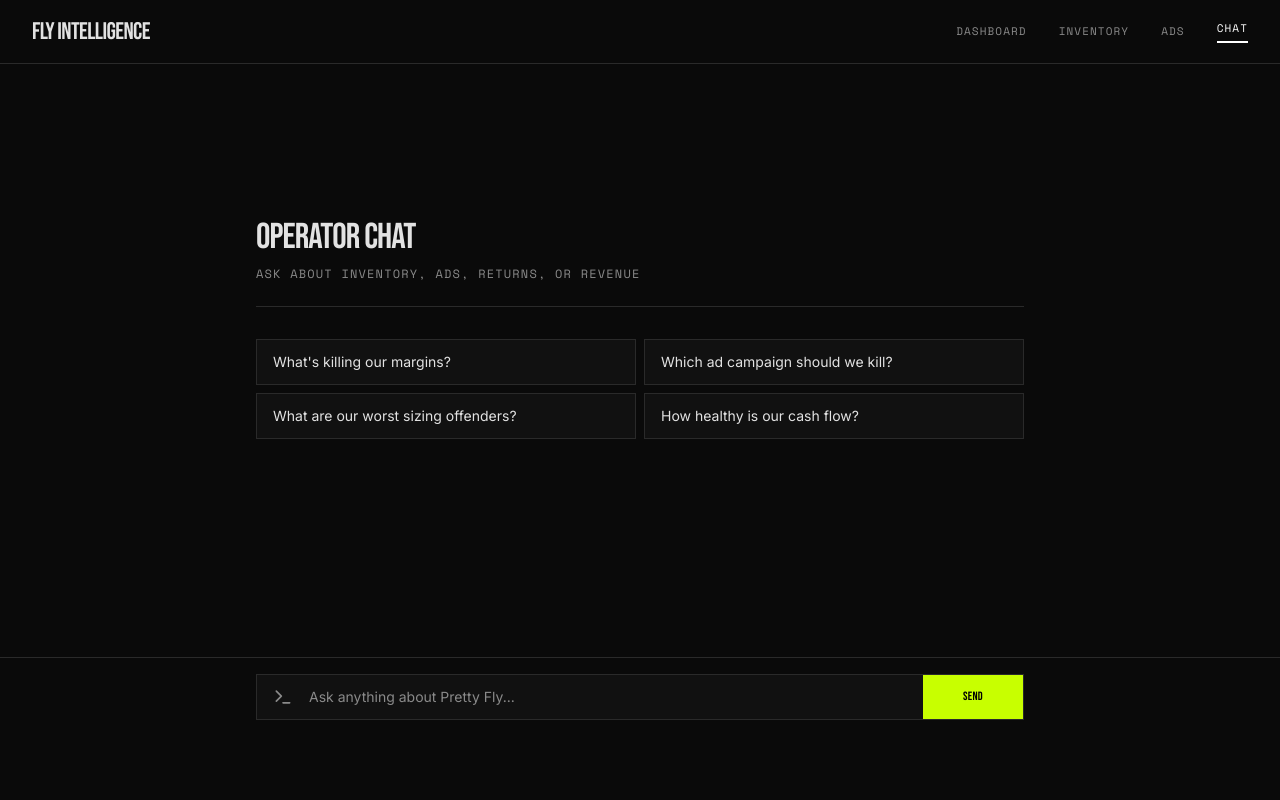
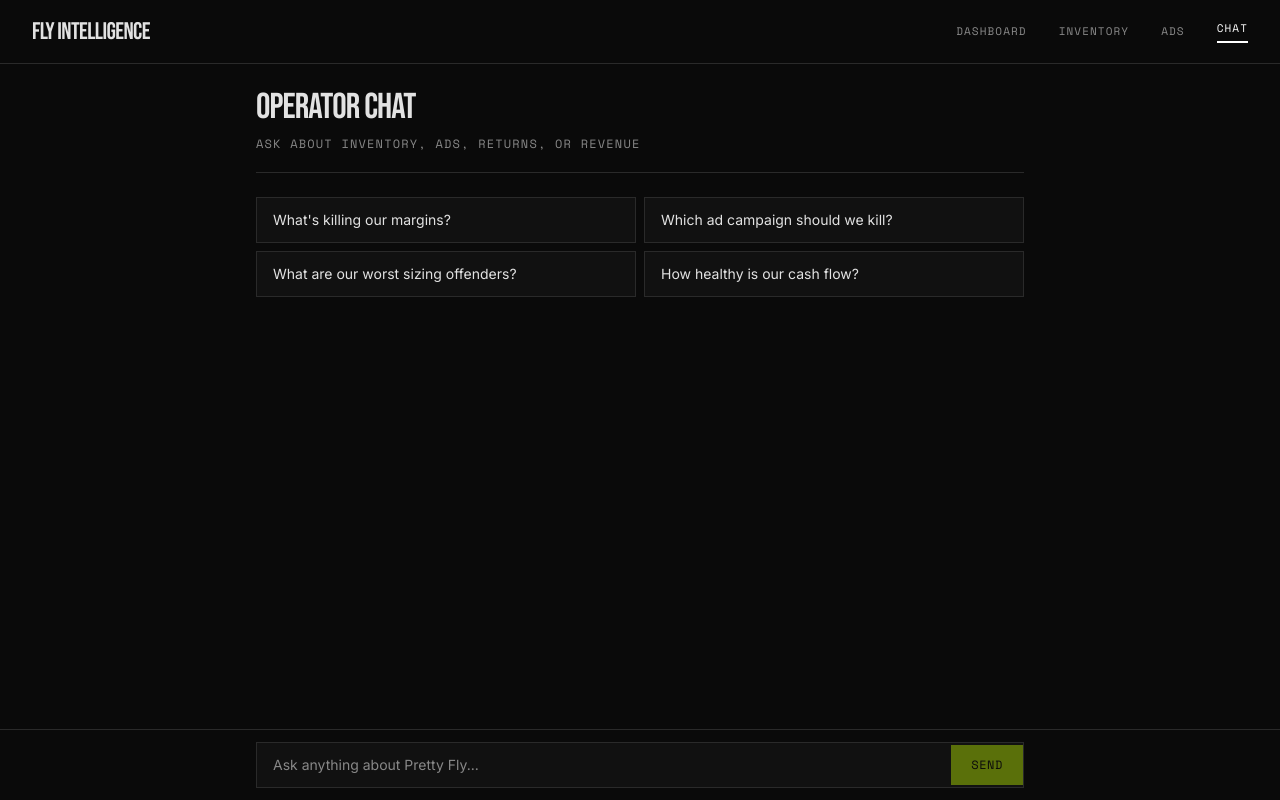
Before and after one commit to Jedidiah5/Wayflyers_Visionaries_Hackathon, a Next.js app: page /chat in a window 1280 px wide. Built offline with nearby package versions, Linux system fonts and the light colour scheme.

Commit message:
Refactored chat API integration by simplifying model selection logic and enhancing error handling. Updated system prompt for brevity and clarity. Improved chat interface with new message handling and user suggestions, ensuring a more intuitive user experience.

```diff
--- /dev/null
+++ b/src/app/chat/layout.tsx
@@ -0,0 +1,11 @@
+export default function ChatLayout({
+  children,
+}: {
+  children: React.ReactNode;
+}) {
+  return (
+    <div className="fixed inset-x-0 bottom-0 top-14 z-30 flex flex-col bg-[#0a0a0a] sm:top-16">
+      {children}
+    </div>
+  );
+}
--- a/src/app/chat/page.tsx
+++ b/src/app/chat/page.tsx
@@ -1,98 +1,250 @@
 "use client";
 
 import { useCallback, useEffect, useRef, useState } from "react";
-import { ChatInterface } from "@/components/ChatInterface";
 import type { ChatMessage } from "@/lib/types";
 
-function generateId() {
+const SUGGESTIONS = [
+  "What's killing our margins?",
+  "Which ad campaign should we kill?",
+  "What are our worst sizing offenders?",
+  "How healthy is our cash flow?",
+];
+
+const NUMBER_RE =
+  /£[\d,]+(?:\.\d+)?|\d[\d,]*(?:\.\d+)?%|\d[\d,]*(?:\.\d+)?x/g;
+
+function uid() {
   return `${Date.now()}-${Math.random().toString(36).slice(2, 9)}`;
+}
+
+function highlightNumbers(text: string) {
+  const parts = text.split(NUMBER_RE);
+  const nums = text.match(NUMBER_RE) ?? [];
+
+  return parts.map((part, i) => (
+    <span key={i}>
+      {part}
+      {nums[i] ? (
+        <span className="font-mono text-[#c8ff00]">{nums[i]}</span>
+      ) : null}
+    </span>
+  ));
+}
+
+function MessageBubble({ message }: { message: ChatMessage }) {
+  const isUser = message.role === "user";
+
+  return (
+    <div className={`flex w-full ${isUser ? "justify-end" : "justify-start"}`}>
+      <div className={`max-w-[88%] sm:max-w-[72%] ${isUser ? "text-right" : ""}`}>
+        <p
+          className={`mb-1.5 font-mono text-[10px] uppercase tracking-widest ${
+            isUser ? "text-[#c8ff00]" : "text-[#888888]"
+          }`}
+        >
+          {isUser ? "You" : "Fly Intelligence"}
+        </p>
+        <div
+          className={`inline-block border px-4 py-3 text-left text-sm leading-relaxed ${
+            isUser
+              ? "border-[#c8ff00]/30 bg-[#1a1a1a] text-[#e2e2e2]"
+              : "border-[#2a2a2a] bg-[#111111] text-[#e2e2e2]"
+          }`}
+        >
+          <span className="whitespace-pre-wrap">
+            {highlightNumbers(message.content)}
+          </span>
+        </div>
+      </div>
+    </div>
+  );
+}
+
+function ThinkingBubble() {
+  return (
+    <div className="flex w-full justify-start">
+      <div>
+        <p className="mb-1.5 font-mono text-[10px] uppercase tracking-widest text-[#888888]">
+          Fly Intelligence
+        </p>
+        <div className="inline-block border border-[#2a2a2a] bg-[#111111] px-4 py-3">
+          <span className="font-mono text-sm text-[#888888]">
+            <span className="animate-blink">...</span>
+          </span>
+        </div>
+      </div>
+    </div>
+  );
 }
 
 export default function ChatPage() {
   const [messages, setMessages] = useState<ChatMessage[]>([]);
-  const [isLoading, setIsLoading] = useState(false);
-  const sendingRef = useRef(false);
+  const [thinking, setThinking] = useState(false);
+  const [input, setInput] = useState("");
+  const scrollRef = useRef<HTMLDivElement>(null);
+  const inputRef = useRef<HTMLInputElement>(null);
+  const busyRef = useRef(false);
 
-  const sendMessage = useCallback(async (content: string) => {
-    const trimmed = content.trim();
-    if (!trimmed || sendingRef.current) return;
+  const scrollToBottom = useCallback(() => {
+    const el = scrollRef.current;
+    if (el) {
+      el.scrollTop = el.scrollHeight;
+    }
+  }, []);
 
-    const userMessage: ChatMessage = {
-      id: generateId(),
+  useEffect(() => {
+    scrollToBottom();
+  }, [messages, thinking, scrollToBottom]);
+
+  const send = useCallback(async (text: string) => {
+    const trimmed = text.trim();
+    if (!trimmed || busyRef.current) return;
+
+    const userMsg: ChatMessage = {
+      id: uid(),
       role: "user",
       content: trimmed,
     };
 
-    let apiMessages: { role: "user" | "assistant"; content: string }[] = [];
+    let history: ChatMessage[] = [];
 
     setMessages((prev) => {
-      apiMessages = [...prev, userMessage].map((m) => ({
-        role: m.role,
-        content: m.content,
-      }));
-      return [...prev, userMessage];
+      history = [...prev, userMsg];
+      return history;
     });
 
-    sendingRef.current = true;
-    setIsLoading(true);
+    setInput("");
+    busyRef.current = true;
+    setThinking(true);
 
     try {
-      const response = await fetch("/api/chat", {
+      const res = await fetch("/api/chat", {
         method: "POST",
         headers: { "Content-Type": "application/json" },
-        body: JSON.stringify({ messages: apiMessages }),
+        body: JSON.stringify({
+          messages: history.map((m) => ({
+            role: m.role,
+            content: m.content,
+          })),
+        }),
       });
 
-      const data = await response.json().catch(() => ({}));
+      const data = await res.json();
 
-      if (!response.ok) {
-        throw new Error(data.error || "Failed to get response");
+      if (!res.ok) {
+        console.error("[chat] API error:", data);
+        throw new Error(data.error ?? `Request failed (${res.status})`);
       }
 
       setMessages((prev) => [
         ...prev,
-        {
-          id: generateId(),
-          role: "assistant",
-          content: data.content,
-        },
+        { id: uid(), role: "assistant", content: data.content },
       ]);
-    } catch (error) {
+    } catch (err) {
+      console.error("[chat] Send failed:", err);
       setMessages((prev) => [
         ...prev,
         {
-          id: generateId(),
+          id: uid(),
           role: "assistant",
           content:
-            error instanceof Error
-              ? error.message
-              : "Something went wrong. Please try again.",
+            err instanceof Error
+              ? err.message
+              : "Request failed. Check the terminal for details.",
         },
       ]);
     } finally {
-      sendingRef.current = false;
-      setIsLoading(false);
+      busyRef.current = false;
+      setThinking(false);
+      inputRef.current?.focus();
     }
   }, []);
 
-  const sendMessageRef = useRef(sendMessage);
-  sendMessageRef.current = sendMessage;
+  const sendRef = useRef(send);
+  sendRef.current = send;
 
   useEffect(() => {
     const pending = sessionStorage.getItem("fly-intelligence-pending-message");
     if (pending) {
       sessionStorage.removeItem("fly-intelligence-pending-message");
-      sendMessageRef.current(pending);
+      sendRef.current(pending);
     }
   }, []);
 
+  const onSubmit = (e: React.FormEvent) => {
+    e.preventDefault();
+    send(input);
+  };
+
+  const empty = messages.length === 0 && !thinking;
+
   return (
-    <main className="h-[calc(100dvh-3.5rem)] min-h-0 sm:h-[calc(100dvh-4rem)]">
-      <ChatInterface
-        messages={messages}
-        isLoading={isLoading}
-        onSend={sendMessage}
-      />
-    </main>
+    <div className="flex h-full min-h-0 flex-1 flex-col">
+      {/* Thread */}
+      <div
+        ref={scrollRef}
+        className="min-h-0 flex-1 overflow-y-auto overscroll-contain px-4 py-6 sm:px-8"
+      >
+        <div className="mx-auto max-w-3xl space-y-6">
+          {empty && (
+            <>
+              <header className="border-b border-[#2a2a2a] pb-5">
+                <h1 className="font-display text-3xl uppercase tracking-tight text-[#e2e2e2] sm:text-4xl">
+                  Operator Chat
+                </h1>
+                <p className="mt-2 font-mono text-xs uppercase tracking-widest text-[#888888]">
+                  Ask about inventory, ads, returns, or revenue
+                </p>
+              </header>
+
+              <div className="grid gap-2 sm:grid-cols-2">
+                {SUGGESTIONS.map((q) => (
+                  <button
+                    key={q}
+                    type="button"
+                    onClick={() => send(q)}
+                    className="border border-[#2a2a2a] bg-[#111111] px-4 py-3 text-left text-sm text-[#e2e2e2] transition-colors hover:border-[#c8ff00] hover:text-[#c8ff00]"
+                  >
+                    {q}
+                  </button>
+                ))}
+              </div>
+            </>
+          )}
+
+          {messages.map((m) => (
+            <MessageBubble key={m.id} message={m} />
+          ))}
+
+          {thinking && <ThinkingBubble />}
+        </div>
+      </div>
+
+      {/* Input — always visible at bottom */}
+      <footer className="shrink-0 border-t border-[#2a2a2a] bg-[#0a0a0a] px-4 py-3 pb-[max(0.75rem,env(safe-area-inset-bottom))] sm:px-8">
+        <form
+          onSubmit={onSubmit}
+          className="mx-auto flex max-w-3xl items-center gap-0 border border-[#2a2a2a] bg-[#111111] focus-within:border-[#c8ff00]"
+        >
+          <input
+            ref={inputRef}
+            type="text"
+            value={input}
+            onChange={(e) => setInput(e.target.value)}
+            placeholder="Ask anything about Pretty Fly..."
+            disabled={thinking}
+            autoComplete="off"
+            className="min-w-0 flex-1 bg-transparent px-4 py-3 font-body text-sm text-[#e2e2e2] outline-none placeholder:text-[#888888] disabled:opacity-50"
+          />
+          <button
+            type="submit"
+            disabled={thinking || !input.trim()}
+            className="shrink-0 bg-[#c8ff00] px-5 py-3 font-mono text-xs font-medium uppercase tracking-wider text-black transition-opacity hover:opacity-90 disabled:cursor-not-allowed disabled:opacity-40"
+          >
+            Send
+          </button>
+        </form>
+      </footer>
+    </div>
   );
 }
--- a/src/lib/data.ts
+++ b/src/lib/data.ts
@@ -262,21 +262,4 @@ export const ADS_DATA: AdRow[] = [
   },
 ];
 
-export const SYSTEM_PROMPT = `You are Fly Intelligence, an AI operator co-pilot for Pretty Fly — a London-based premium streetwear brand. You have deep knowledge of their last 24 months of business data.
-
-Key facts:
-- Total revenue: £6,522,560 across 49,793 orders. AOV £130.99.
-- Refund rate: 11.7%. Total refunds £602,389. 41% are sizing issues — £305,692.
-- Top sizing offenders: Arch Logo Tee, Boxy Crop Tee, Linen Blend Tee.
-- 296 variants have negative inventory. 12,731 units oversold. Arch Logo Tee alone: -1,236 units.
-- Google ROAS: 3.70x (£505k spend, £1.87M revenue). Meta ROAS: 2.72x (£528k spend, £1.58M revenue).
-- Best campaign: Meta Retargeting_AllUsers at 5.0x ROAS.
-- Worst campaign: Brand_Awareness_UK — £16,149 spent, £0 attributed revenue.
-- Womens_Launch_Prospecting ROAS: 0.98x — spending more than it earns.
-- Womenswear launched Dec 2025. £42,720 first month, declining to £34,567 by May 2026.
-- 53.8% repeat customer rate. Average LTV £290.67. 22,440 total customers.
-- Support: 1,204 tickets. 41.9% bot-resolved. Avg resolution 447 mins.
-- Top support categories: order_status, returns_exchanges, sizing_fit.
-- Suppliers in Portugal, Italy, Turkey. Total supplier spend: £2.19M.
-
-Respond concisely and specifically. Always cite exact figures. Be direct — this is an operator tool, not a chatbot. Keep responses under 150 words unless a detailed breakdown is explicitly requested. Never say you don't have access to data — you have everything.`;
+export const SYSTEM_PROMPT = `You are Fly Intelligence, an AI operator co-pilot for Pretty Fly — a London streetwear brand. You know their last 24 months of data. Key facts: Total revenue £6,522,560 across 49,793 orders. AOV £130.99. Refund rate 11.7% — 41% are sizing issues totalling £305,692. Top sizing offenders: Arch Logo Tee, Boxy Crop Tee, Linen Blend Tee. 296 variants have negative inventory — 12,731 units oversold. Best ad campaign: Meta Retargeting_AllUsers at 5.0x ROAS. Worst: Brand_Awareness_UK spent £16,149, generated £0. Womens Launch campaign ROAS 0.98x — losing money. 53.8% repeat customers, £290 avg LTV. Support: 1,204 tickets, 41.9% bot-resolved, 447 min avg resolution. Be direct, cite exact figures, keep responses under 150 words unless asked for detail.`;
```
Also changed, not shown: src/app/api/chat/route.ts (+48 -132 lines).
